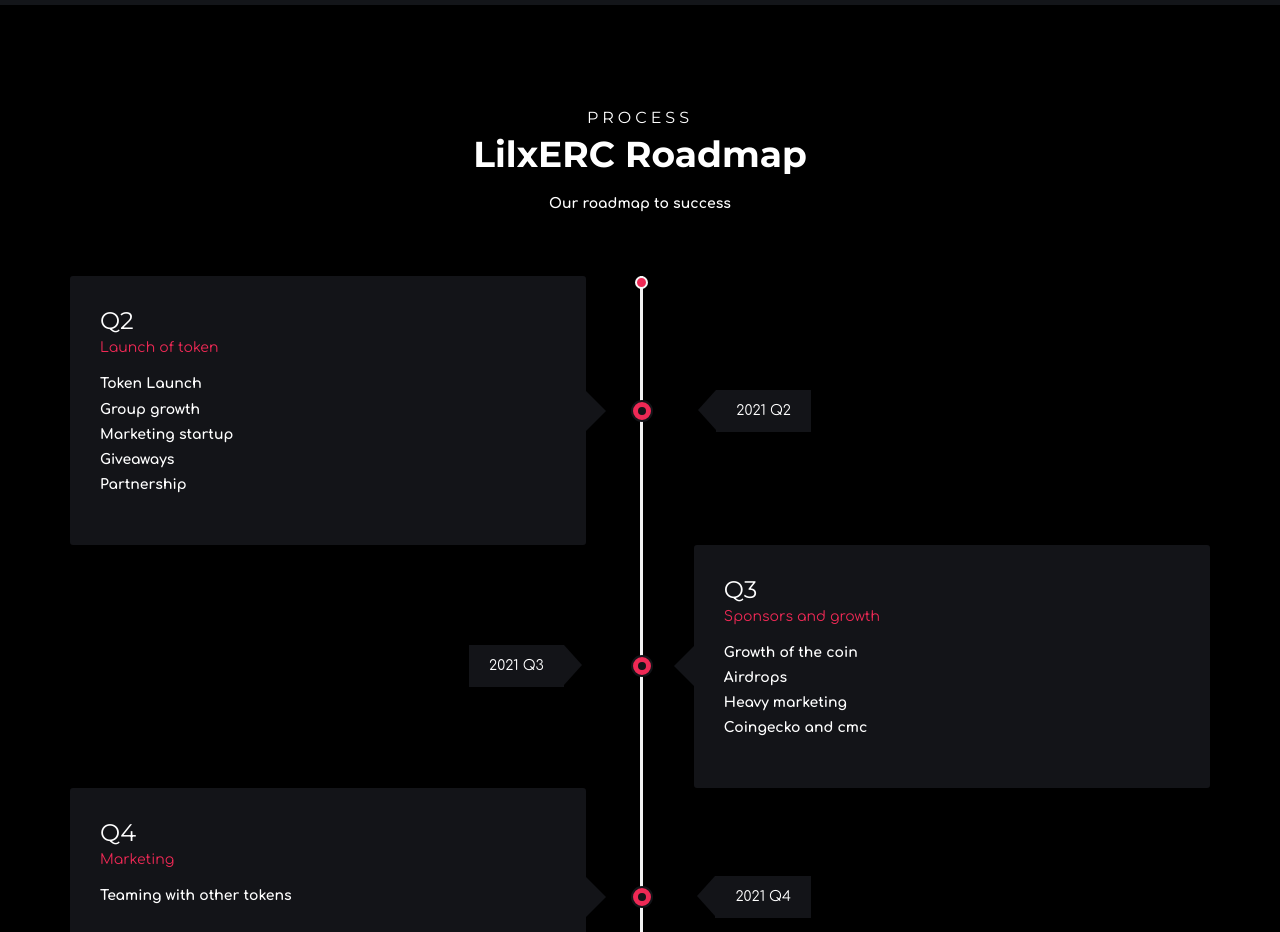
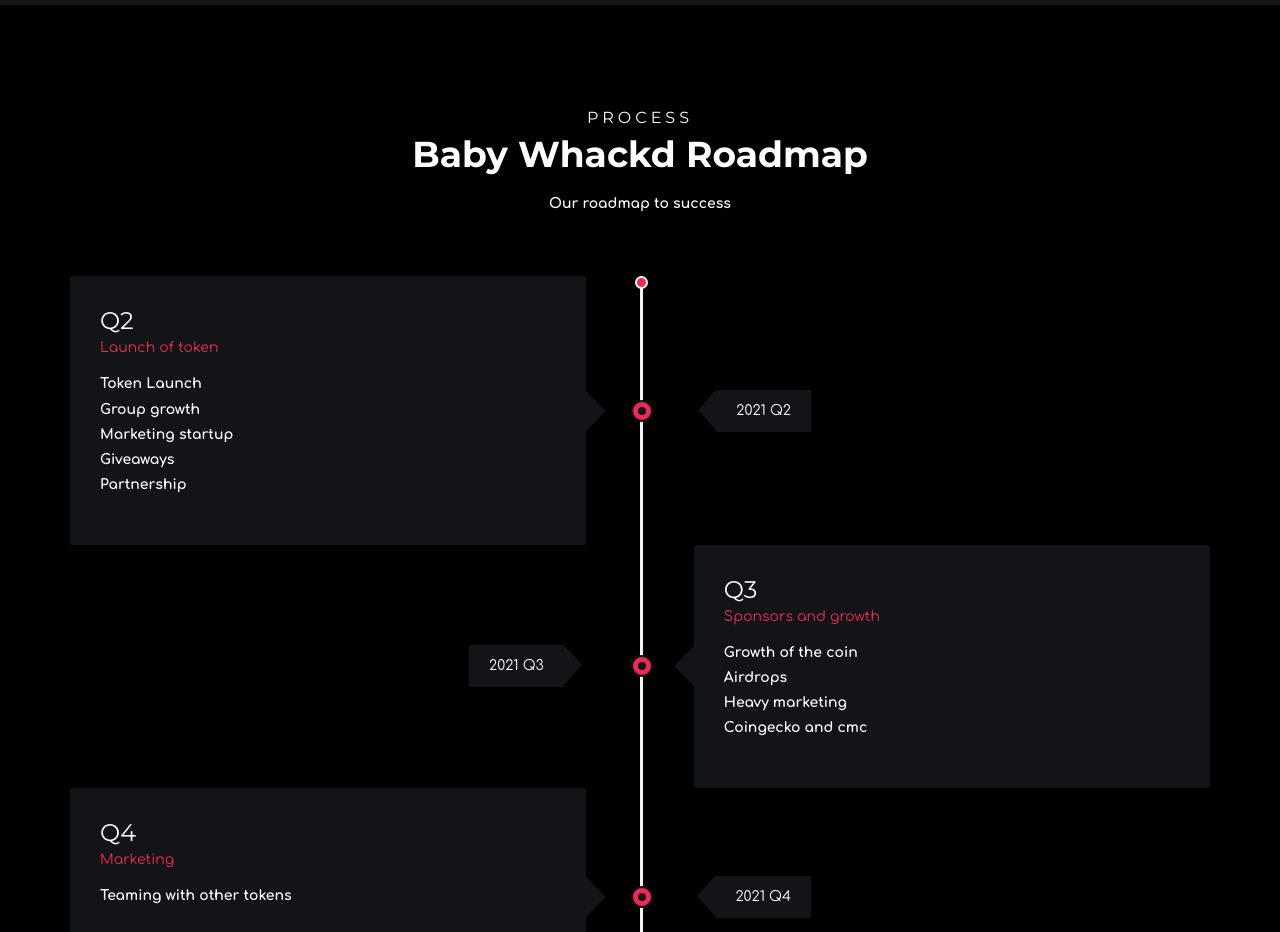
Before and after one commit to Mo16/babywhackd, a plain HTML site: page index.html in a window 1280 px wide. Shown: the part 2280-3212 px from the top of the page. Drawn offline with Linux system fonts and the light colour scheme; files whose address does not match are found by name.

Commit message:
Update index.html

```diff
--- a/index.html
+++ b/index.html
@@ -262,7 +262,7 @@ Why is that, you may ask? Well, as the team, we aren’t gonna fuck off and let
                     <div class="col-sm-12">
                         <div class="heading-title">
                             <small class="iq-font-green">PROCESS</small>
-                            <h2 class="title iq-tw-6">LilxERC Roadmap</h2>
+                            <h2 class="title iq-tw-6">Baby Whackd Roadmap</h2>
                             <p>Our roadmap to success<p>
                         </div>
                     </div>
```
